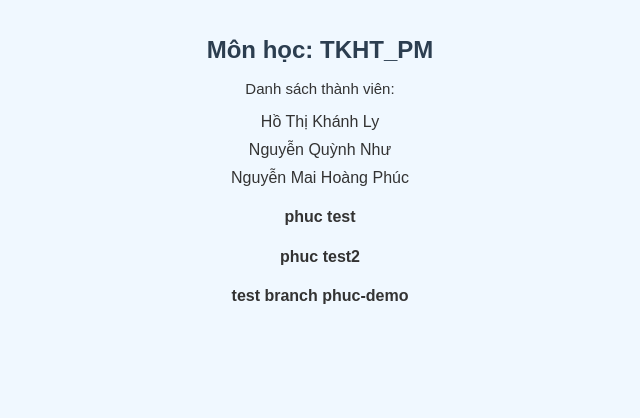
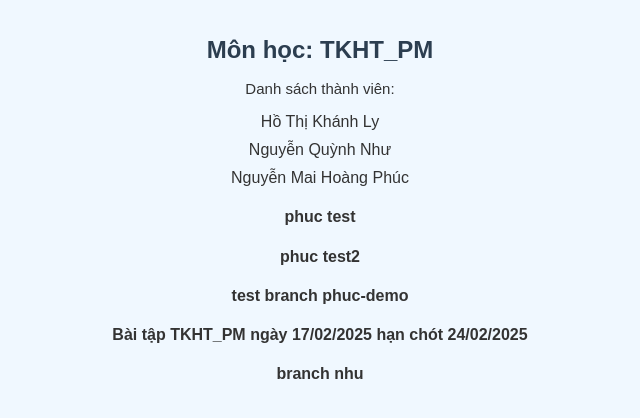
Before and after one commit to nguyennhu1208/TKHT-PM, a plain HTML site: page index.html in a window 1280 px wide. Shown: the whole page, without its empty margins (320-960 px from the left). Drawn offline with Linux system fonts and the light colour scheme.

Commit message:
nhu lam bai

```diff
--- a/index.html
+++ b/index.html
@@ -40,5 +40,7 @@
     <h4>phuc test</h4>
     <h4>phuc test2</h4>
     <h4>test branch phuc-demo</h4>
+    <h4>Bài tập TKHT_PM ngày 17/02/2025 hạn chót 24/02/2025</h4>
+    <h4>branch nhu</h4>
 </body>
 </html>
```
